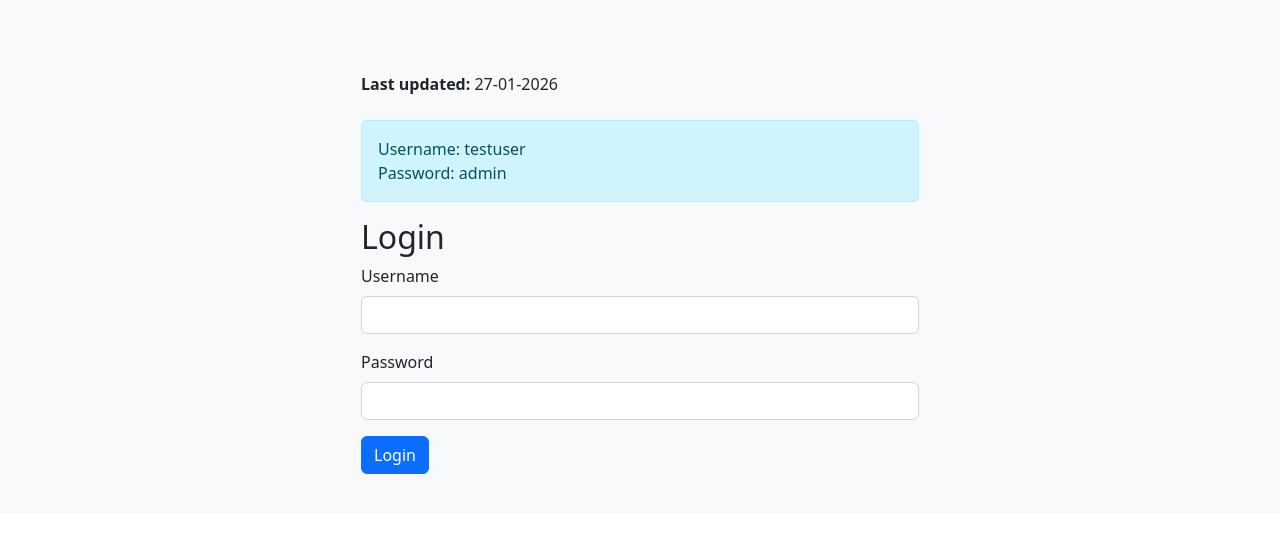
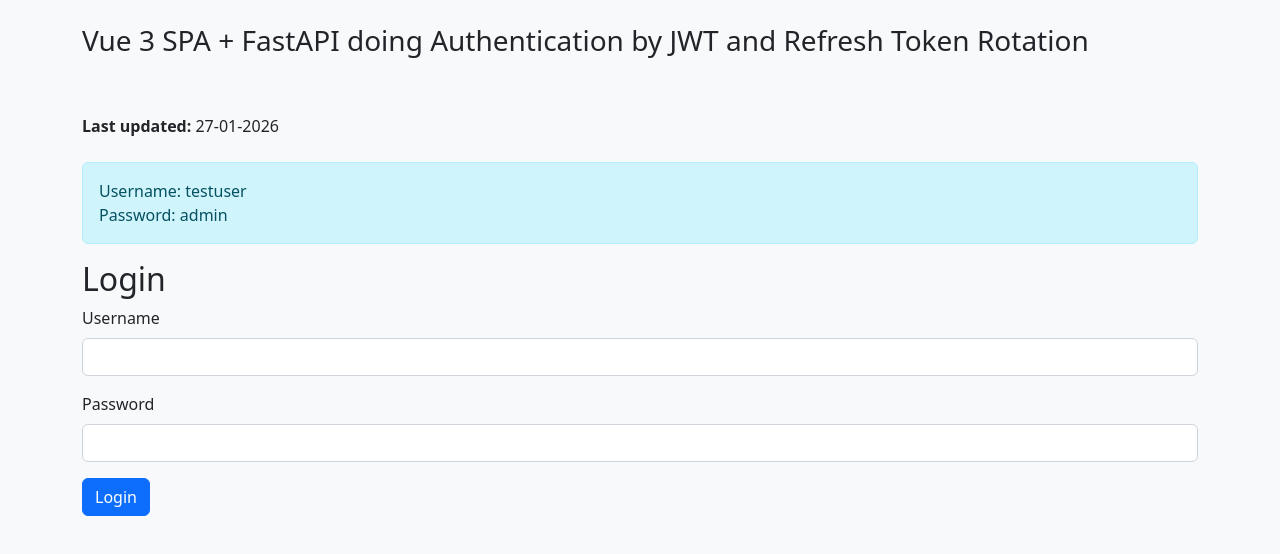
Before and after one commit to persteenolsen/vue-fastapi-jwt-refresh-auth-client, a Vue app: page /login in a window 1280 px wide. Shown: the top 554 px of the page. Built offline with nearby package versions, Linux system fonts and the light colour scheme; no server answers.

Commit message:
Adjusted the UI components for better UX

```diff
--- a/src/views/HomeView.vue
+++ b/src/views/HomeView.vue
@@ -16,7 +16,7 @@
     <div>
         <h1>Hi {{authUser?.username}}!</h1>
         <p>You're logged in by Vue 3 using JWT with Refresh Token Rotation!</p>
-        <h3>Users from secure api end point:</h3>
+        <h3>Users served from a secure api endpoint:</h3>
         <ul v-if="users.length">
             <li v-for="user in users" :key="user.id">{{user.username}} - {{user.name}}</li>
         </ul>
--- a/src/views/LoginView.vue
+++ b/src/views/LoginView.vue
@@ -33,8 +33,10 @@
 
 <template>
 
-    <div class="col-md-6 offset-md-3 mt-5">
+    <div>
+        <h3>Vue 3 SPA + FastAPI doing Authentication by JWT and Refresh Token Rotation</h3>
 
+        <br/><br />
         <b>Last updated:</b> 27-01-2026
         <br /><br />
 
```
